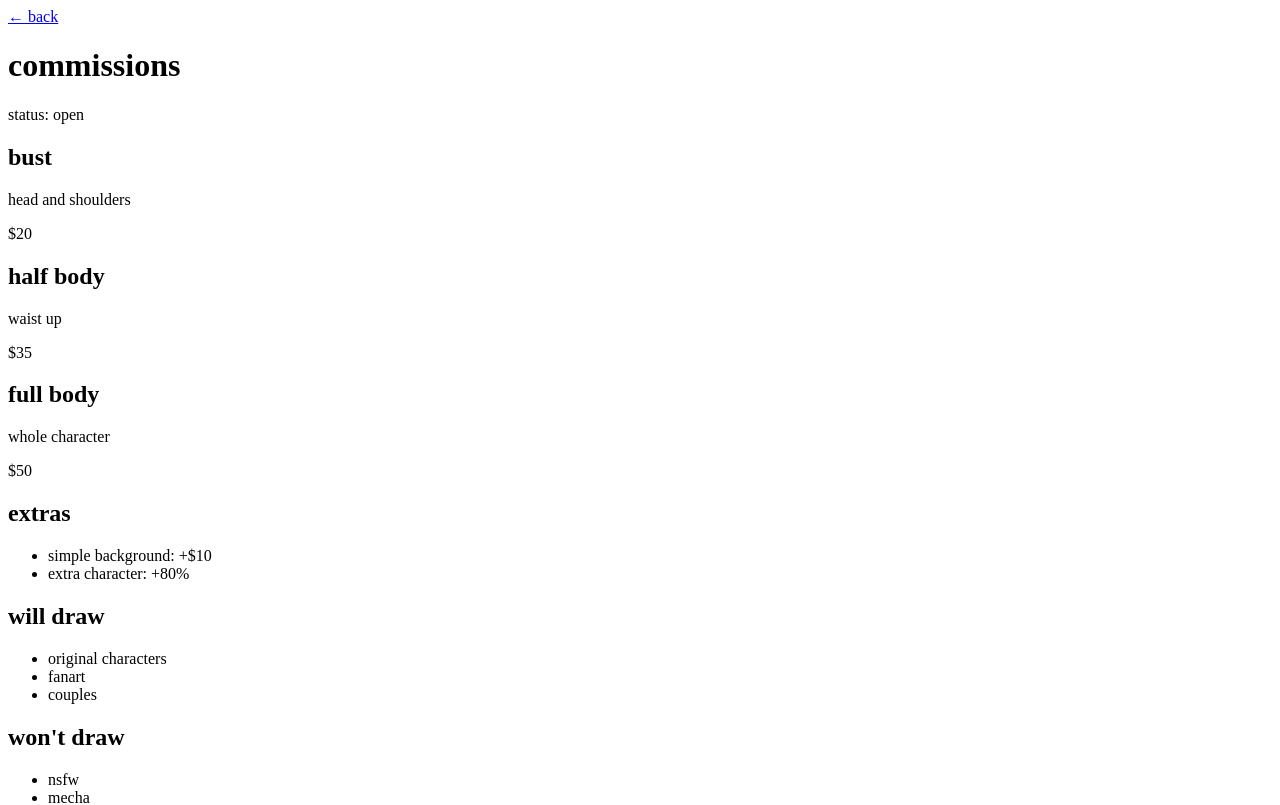
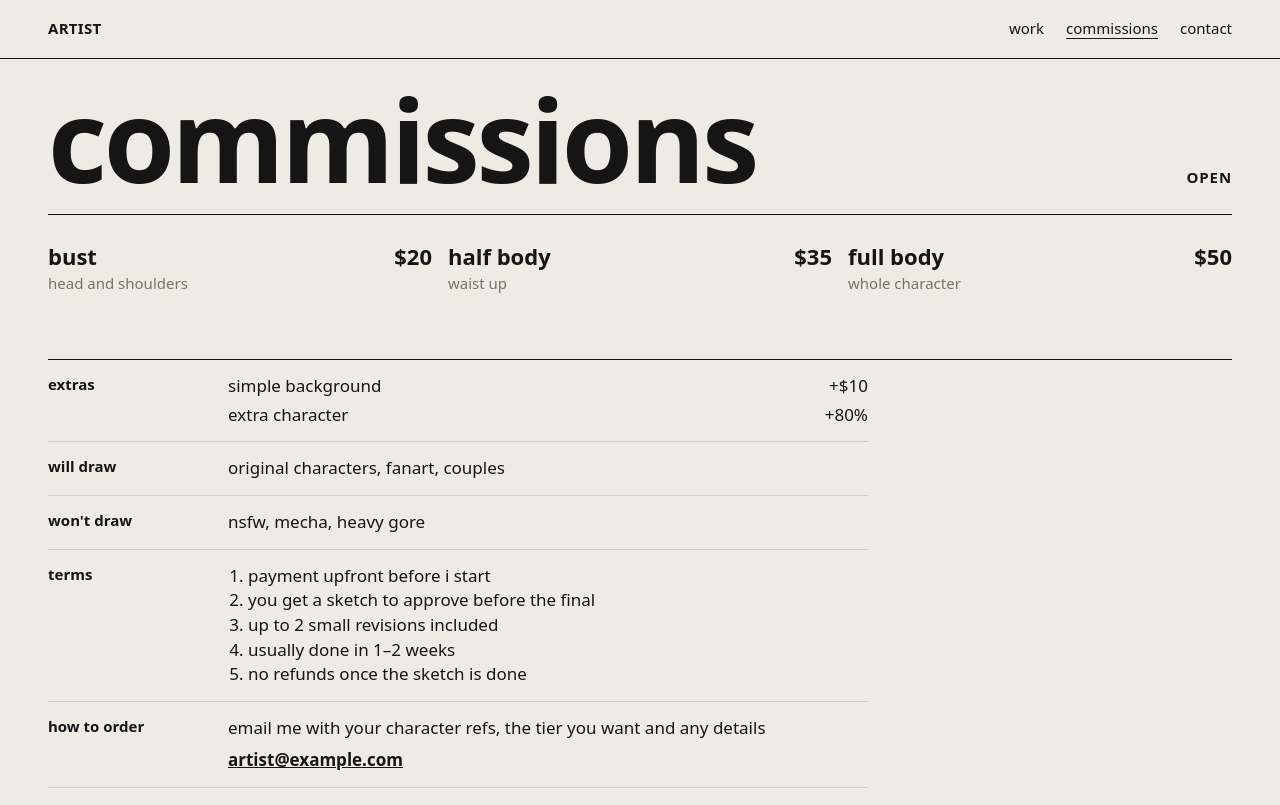
Before and after one commit to szka0x8/viplusart, a SvelteKit app: page /commissions in a window 1280 px wide. Shown: the top 805 px of the page. Built offline with nearby package versions, Linux system fonts and the light colour scheme.

Commit message:
prototype design

```diff
--- a/package.json
+++ b/package.json
@@ -27,6 +27,7 @@
 		"#lib/*": "./src/lib/*"
 	},
 	"dependencies": {
+		"@fontsource-variable/archivo": "^5.3.0",
 		"simple-icons": "^16.36.0"
 	}
 }
--- a/src/lib/data.ts
+++ b/src/lib/data.ts
@@ -30,7 +30,7 @@ export type GalleryItem = (typeof gallery)[number];
 
 export const site = {
 	name: 'ARTIST',
-	tags: ['she/her', 'illustrator', 'commissions open'],
+	tags: ['she/her', 'illustrator'],
 	avatar,
 	email: 'artist@example.com',
 	socials: [
--- a/src/routes/+layout.svelte
+++ b/src/routes/+layout.svelte
@@ -1,5 +1,8 @@
 <script lang="ts">
+	import '@fontsource-variable/archivo/wdth.css';
 	import favicon from '#lib/assets/favicon.svg';
+	import { page } from '$app/state';
+	import { site } from '#lib/data.ts';
 	import type { LayoutProps } from './$types';
 
 	let { children }: LayoutProps = $props();
@@ -9,11 +12,106 @@
 	<link rel="icon" href={favicon} />
 </svelte:head>
 
+<header>
+	<a class="home" href="/">{site.name}</a>
+	<nav>
+		<a href="/gallery" class:on={page.url.pathname === '/gallery'}>work</a>
+		<a href="/commissions" class:on={page.url.pathname === '/commissions'}>commissions</a>
+		<a href="mailto:{site.email}">contact</a>
+	</nav>
+</header>
+
 {@render children()}
 
+<footer>
+	<span>© {new Date().getFullYear()} {site.name.toLowerCase()}</span>
+	<span>all art is mine, don't repost or use for ai</span>
+</footer>
+
 <style>
+	:global(:root) {
+		--paper: #eeebe4;
+		--ink: #151515;
+		--mute: #77736b;
+		--line: #d3cec4;
+		--pad: clamp(16px, 4vw, 48px);
+	}
+
+	:global(*) {
+		box-sizing: border-box;
+		margin: 0;
+	}
+
+	:global(body) {
+		background: var(--paper);
+		color: var(--ink);
+		font-family: 'Archivo Variable', system-ui, sans-serif;
+		font-size: 15px;
+		line-height: 1.45;
+		min-height: 100dvh;
+		display: flex;
+		flex-direction: column;
+	}
+
+	:global(a) {
+		color: inherit;
+	}
+
 	:global(img) {
 		max-width: 100%;
 		height: auto;
+		display: block;
+	}
+
+	:global(::selection) {
+		background: var(--ink);
+		color: var(--paper);
+	}
+
+	header {
+		display: flex;
+		justify-content: space-between;
+		align-items: baseline;
+		padding: 18px var(--pad);
+		border-bottom: 1px solid var(--ink);
+	}
+
+	.home {
+		font-weight: 800;
+		text-decoration: none;
+		letter-spacing: 0.02em;
+	}
+
+	nav {
+		display: flex;
+		gap: 22px;
+	}
+
+	nav a {
+		text-decoration: none;
+	}
+
+	nav a:hover,
+	nav a.on {
+		text-decoration: underline;
+		text-underline-offset: 4px;
+	}
+
+	footer {
+		margin-top: auto;
+		display: flex;
+		justify-content: space-between;
+		gap: 16px;
+		flex-wrap: wrap;
+		padding: 18px var(--pad);
+		border-top: 1px solid var(--line);
+		color: var(--mute);
+		font-size: 13px;
+	}
+
+	@media (max-width: 520px) {
+		nav {
+			gap: 14px;
+		}
 	}
 </style>
--- a/src/routes/+page.svelte
+++ b/src/routes/+page.svelte
@@ -1,5 +1,5 @@
 <script lang="ts">
-	import { site } from '#lib/data.ts';
+	import { site, gallery, commissions } from '#lib/data.ts';
 </script>
 
 <svelte:head>
@@ -9,26 +9,151 @@
 <main>
 	<h1>{site.name}</h1>
 
-	<enhanced:img src={site.avatar} alt={site.name} sizes="300px" />
+	<section class="intro">
+		<enhanced:img src={site.avatar} alt={site.name} sizes="(max-width: 700px) 100vw, 380px" />
 
-	<ul>
-		{#each site.tags as tag}
-			<li>{tag}</li>
-		{/each}
-	</ul>
+		<div class="about">
+			<p class="tags">{site.tags.join(' / ')}</p>
 
-	<nav>
-		<a href="/commissions">commissions</a>
-		<a href="/gallery">gallery</a>
-	</nav>
+			<p class="status">
+				commissions are <b>{commissions.open ? 'open' : 'closed'}</b>
+				<a href="/commissions">see prices</a>
+			</p>
 
-	<p>business e-mail: <a href="mailto:{site.email}">{site.email}</a></p>
+			<ul class="links">
+				{#each site.socials as s}
+					<li>
+						<a href={s.url} target="_blank" rel="noreferrer">
+							<span>{s.name.toLowerCase()}</span><span>↗</span>
+						</a>
+					</li>
+				{/each}
+				<li>
+					<a href="mailto:{site.email}"><span>{site.email}</span><span>✉</span></a>
+				</li>
+			</ul>
+		</div>
+	</section>
 
-	<nav>
-		{#each site.socials as s}
-			<a href={s.url} target="_blank" rel="noreferrer" aria-label={s.name}>
-				<svg viewBox="0 0 24 24" width="24" height="24"><path d={s.icon.path} /></svg>
-			</a>
-		{/each}
-	</nav>
+	{#if gallery.length}
+		<section class="recent">
+			<div class="head">
+				<h2>recent work</h2>
+				<a href="/gallery">all work →</a>
+			</div>
+			<div class="strip">
+				{#each gallery.slice(-4).reverse() as item}
+					<a href="/gallery" aria-label={item.title}>
+						<enhanced:img src={item.pic} alt={item.title} sizes="(max-width: 700px) 50vw, 25vw" loading="lazy" />
+					</a>
+				{/each}
+			</div>
+		</section>
+	{/if}
 </main>
+
+<style>
+	main {
+		padding: 0 var(--pad) 64px;
+	}
+
+	h1 {
+		font-size: clamp(64px, 17vw, 260px);
+		font-weight: 900;
+		font-stretch: 125%;
+		line-height: 0.85;
+		letter-spacing: -0.03em;
+		margin: 28px 0 32px;
+		word-break: break-word;
+	}
+
+	.intro {
+		display: grid;
+		grid-template-columns: minmax(0, 380px) minmax(0, 1fr);
+		gap: clamp(24px, 4vw, 64px);
+		align-items: start;
+	}
+
+	.about {
+		display: flex;
+		flex-direction: column;
+		gap: 22px;
+		max-width: 520px;
+	}
+
+	.tags {
+		font-size: 22px;
+		font-stretch: 85%;
+		font-weight: 600;
+	}
+
+	.status a {
+		margin-left: 8px;
+		color: var(--mute);
+	}
+
+	.links {
+		list-style: none;
+		padding: 0;
+		border-top: 1px solid var(--ink);
+	}
+
+	.links a {
+		display: flex;
+		justify-content: space-between;
+		padding: 11px 0;
+		border-bottom: 1px solid var(--line);
+		text-decoration: none;
+		font-size: 17px;
+	}
+
+	.links a:hover {
+		padding-left: 8px;
+		transition: padding 0.15s;
+	}
+
+	.recent {
+		margin-top: 72px;
+	}
+
+	.head {
+		display: flex;
+		justify-content: space-between;
+		align-items: baseline;
+		border-bottom: 1px solid var(--ink);
+		padding-bottom: 8px;
+		margin-bottom: 14px;
+	}
+
+	h2 {
+		font-size: 15px;
+		font-weight: 700;
+	}
+
+	.strip {
+		display: grid;
+		grid-template-columns: repeat(4, 1fr);
+		gap: 12px;
+	}
+
+	.strip a :global(img) {
+		width: 100%;
+		aspect-ratio: 4 / 5;
+		object-fit: cover;
+		filter: grayscale(0.2);
+		transition: filter 0.2s;
+	}
+
+	.strip a:hover :global(img) {
+		filter: none;
+	}
+
+	@media (max-width: 700px) {
+		.intro {
+			grid-template-columns: 1fr;
+		}
+		.strip {
+			grid-template-columns: repeat(2, 1fr);
+		}
+	}
+</style>
--- a/src/routes/commissions/+page.svelte
+++ b/src/routes/commissions/+page.svelte
@@ -6,52 +6,177 @@
 	<title>commissions · {site.name}</title>
 </svelte:head>
 
-<a href="/">← back</a>
+<main>
+	<div class="head">
 		<h1>commissions</h1>
-<p>status: {c.open ? 'open' : 'closed'}</p>
+		<span class:closed={!c.open}>{c.open ? 'open' : 'closed'}</span>
+	</div>
 
-<section>
+	<div class="tiers">
 		{#each c.tiers as t}
-		<div>
+			<div class="tier">
 				{#if art[t.img]}
-				<enhanced:img src={art[t.img]} alt={t.name} sizes="300px" loading="lazy" />
+					<enhanced:img src={art[t.img]} alt={t.name} sizes="(max-width: 700px) 100vw, 33vw" loading="lazy" />
 				{/if}
+				<div class="row">
 					<h2>{t.name}</h2>
+					<span>{c.currency}{t.price}</span>
+				</div>
 				<p>{t.desc}</p>
-			<p>{c.currency}{t.price}</p>
 			</div>
 		{/each}
-</section>
+	</div>
 
-<section>
-	<h2>extras</h2>
-	<ul>
+	<dl>
+		<dt>extras</dt>
+		<dd>
 			{#each c.extras as e}
-			<li>{e.name}: {typeof e.price === 'number' ? `+${c.currency}${e.price}` : e.price}</li>
+				<div class="row">
+					<span>{e.name}</span>
+					<span>{typeof e.price === 'number' ? `+${c.currency}${e.price}` : e.price}</span>
+				</div>
 			{/each}
-	</ul>
-</section>
+		</dd>
 
-<section>
-	<h2>will draw</h2>
-	<ul>
-		{#each c.will as w}<li>{w}</li>{/each}
-	</ul>
-	<h2>won't draw</h2>
-	<ul>
-		{#each c.wont as w}<li>{w}</li>{/each}
-	</ul>
-</section>
+		<dt>will draw</dt>
+		<dd>{c.will.join(', ')}</dd>
 
-<section>
-	<h2>terms</h2>
+		<dt>won't draw</dt>
+		<dd>{c.wont.join(', ')}</dd>
+
+		<dt>terms</dt>
+		<dd>
 			<ol>
 				{#each c.terms as t}<li>{t}</li>{/each}
 			</ol>
-</section>
+		</dd>
 
-<section>
-	<h2>how to order</h2>
+		<dt>how to order</dt>
+		<dd>
 			<p>{c.howTo}</p>
-	<a href="mailto:{site.email}">{site.email}</a>
-</section>
+			<a class="mail" href="mailto:{site.email}">{site.email}</a>
+		</dd>
+	</dl>
+</main>
+
+<style>
+	main {
+		padding: 0 var(--pad) 64px;
+	}
+
+	.head {
+		display: flex;
+		justify-content: space-between;
+		align-items: baseline;
+		gap: 16px;
+		margin: 28px 0 24px;
+	}
+
+	h1 {
+		font-size: clamp(40px, 9vw, 120px);
+		font-weight: 900;
+		font-stretch: 125%;
+		line-height: 0.9;
+		letter-spacing: -0.03em;
+	}
+
+	.head span {
+		font-weight: 700;
+		text-transform: uppercase;
+		letter-spacing: 0.06em;
+	}
+
+	.head span.closed {
+		text-decoration: line-through;
+		color: var(--mute);
+	}
+
+	.tiers {
+		display: grid;
+		grid-template-columns: repeat(3, 1fr);
+		gap: 16px;
+		border-top: 1px solid var(--ink);
+		padding-top: 16px;
+	}
+
+	.tier :global(img) {
+		width: 100%;
+		aspect-ratio: 4 / 5;
+		object-fit: cover;
+	}
+
+	.row {
+		display: flex;
+		justify-content: space-between;
+		align-items: baseline;
+		gap: 12px;
+	}
+
+	.tier .row {
+		margin-top: 10px;
+	}
+
+	h2 {
+		font-size: 22px;
+		font-weight: 800;
+		font-stretch: 110%;
+	}
+
+	.tier .row span {
+		font-size: 22px;
+		font-weight: 800;
+	}
+
+	.tier p {
+		color: var(--mute);
+	}
+
+	dl {
+		display: grid;
+		grid-template-columns: 180px 1fr;
+		margin-top: 64px;
+		border-top: 1px solid var(--ink);
+	}
+
+	dt,
+	dd {
+		padding: 14px 0;
+		border-bottom: 1px solid var(--line);
+	}
+
+	dt {
+		font-weight: 700;
+	}
+
+	dd {
+		font-size: 17px;
+		max-width: 640px;
+	}
+
+	dd .row + .row {
+		margin-top: 4px;
+	}
+
+	ol {
+		padding-left: 20px;
+	}
+
+	.mail {
+		display: inline-block;
+		margin-top: 8px;
+		font-weight: 700;
+	}
+
+	@media (max-width: 700px) {
+		.tiers {
+			grid-template-columns: 1fr;
+		}
+		dl {
+			grid-template-columns: 1fr;
+		}
+		dt {
+			border-bottom: none;
+			padding-bottom: 0;
+		}
+	}
+</style>
--- a/src/routes/gallery/+page.svelte
+++ b/src/routes/gallery/+page.svelte
@@ -6,41 +6,84 @@
 </script>
 
 <svelte:head>
-	<title>gallery · {site.name}</title>
+	<title>work · {site.name}</title>
 </svelte:head>
 
-<a href="/">← back</a>
-<h1>gallery</h1>
+<main>
+	<div class="head">
+		<h1>work</h1>
+		<span>{gallery.length} pieces</span>
+	</div>
 
-<main>
-	{#each gallery as item, i}
-		<button onclick={() => (open = i)} aria-label={item.title}>
-			<enhanced:img src={item.pic} alt={item.title} sizes="(max-width: 600px) 100vw, 33vw" loading="lazy" />
-		</button>
-	{/each}
+	<div class="grid">
+		{#each gallery as item, i}
+			<figure>
+				<button onclick={() => (open = i)} aria-label={item.title}>
+					<enhanced:img src={item.pic} alt={item.title} sizes="(max-width: 700px) 100vw, 33vw" loading="lazy" />
+				</button>
+				<figcaption>
+					<span>{item.title}</span>
+					<span>{String(i + 1).padStart(2, '0')}</span>
+				</figcaption>
+			</figure>
+		{/each}
+	</div>
 </main>
 
 <Lightbox items={gallery} bind:index={open} />
 
 <style>
 	main {
+		padding: 0 var(--pad) 64px;
+	}
+
+	.head {
+		display: flex;
+		justify-content: space-between;
+		align-items: baseline;
+		margin: 28px 0 24px;
+	}
+
+	h1 {
+		font-size: clamp(48px, 9vw, 120px);
+		font-weight: 900;
+		font-stretch: 125%;
+		line-height: 0.9;
+		letter-spacing: -0.03em;
+	}
+
+	.head span {
+		color: var(--mute);
+	}
+
+	.grid {
 		columns: 3 280px;
-		gap: 12px;
+		column-gap: 16px;
+	}
+
+	figure {
+		break-inside: avoid;
+		margin-bottom: 22px;
 	}
 
 	button {
 		display: block;
 		width: 100%;
-		margin-bottom: 12px;
 		padding: 0;
 		border: none;
 		background: none;
 		cursor: zoom-in;
-		break-inside: avoid;
 	}
 
 	button :global(img) {
-		display: block;
 		width: 100%;
 	}
+
+	figcaption {
+		display: flex;
+		justify-content: space-between;
+		padding-top: 6px;
+		font-size: 13px;
+		color: var(--mute);
+	}
 </style>
```
Also changed, not shown: 1 other file (tests, documents, lock files or other folders). Lines whose indentation alone changed are shown as unchanged.
